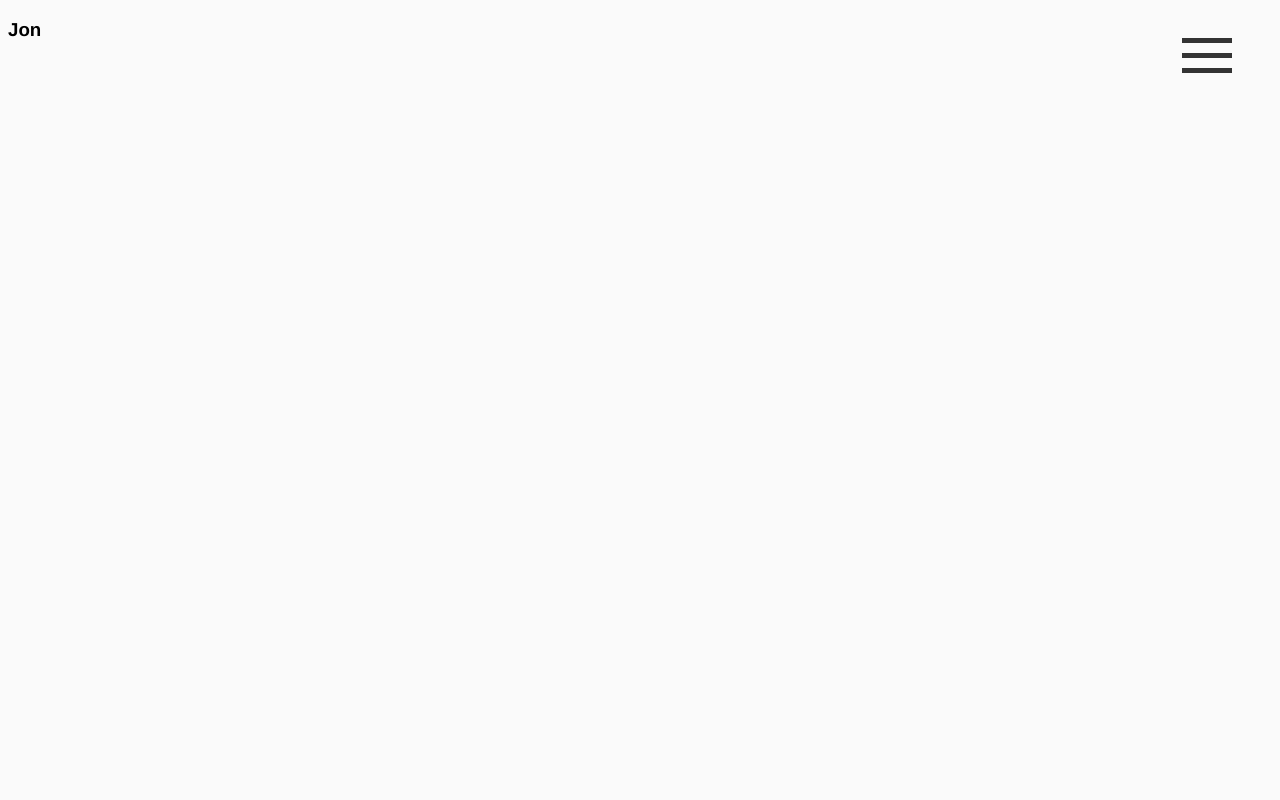
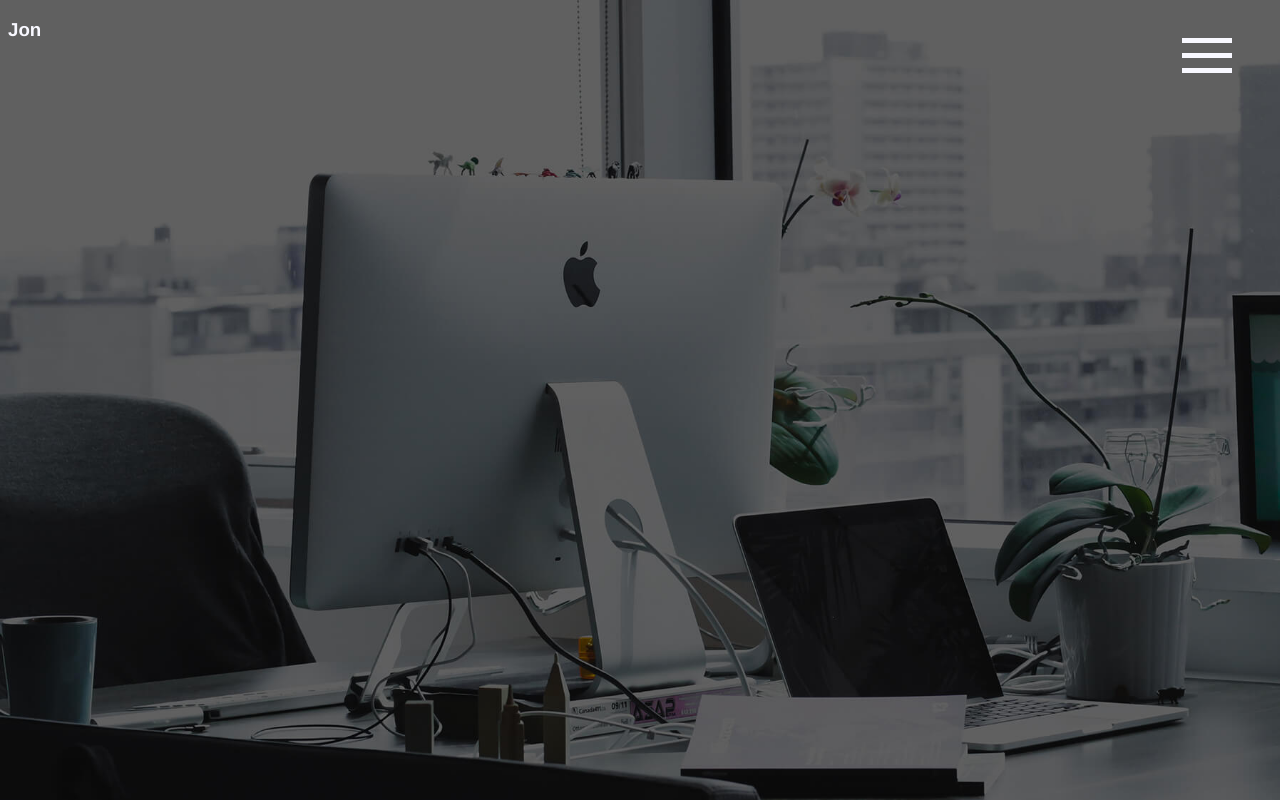
Before and after one commit to jmanock/site, a website: page app/index.html in a window 1280 px wide. Drawn offline with nearby package versions, Linux system fonts and the light colour scheme; files that its build step writes are made by us from their sources.

Commit message:
added bk image changed color, looking better

```diff
--- a/app/styles/main.css
+++ b/app/styles/main.css
@@ -4,11 +4,18 @@
   color: #000;
   padding: 0.2em 0;
 }
-
+html{
+  background:url('../images/hero-area.jpg');
+  -webkit-background-size:cover;
+  -moz-background-size:cover;
+  -ms-background-size:cover;
+  -o-background-size:cover;
+  background-size:cover;
+  background-repeat:no-repeat;
+  height:100vh;
+}
 body {
-  background: #fafafa;
   font-family: "Helvetica Neue", Helvetica, Arial, sans-serif;
-
 }
 main{
   z-index:2;
@@ -32,7 +39,7 @@ main{
   display:block;
   height:5px;
   width:50px;
-  background-color:#333;
+  background-color:#f8f8ff;
   margin:10px auto;
 }
 .button{
@@ -148,7 +155,7 @@ nav{
   transform:translateY(0px);
 }
 .sidebar-anchor{
-  color:#333;
+  color:#f8f8ff;
   text-decoration:none;
   font-size:1.8em;
   text-transform:uppercase;
@@ -156,7 +163,7 @@ nav{
   padding-bottom:7px;
 }
 .sidebar-anchor:hover{
-  color:#666;
+  text-decoration:underline;
 }
 .sidebar-anchor:before{
   content:'';
@@ -177,6 +184,7 @@ nav{
 h3{
   position:absolute;
   top:0;
+  color:#f8f8ff;
 }
 @media(min-width:480px){
   .nav-list{
```
Also changed, not shown: app/images/hero-area.jpg (added).
